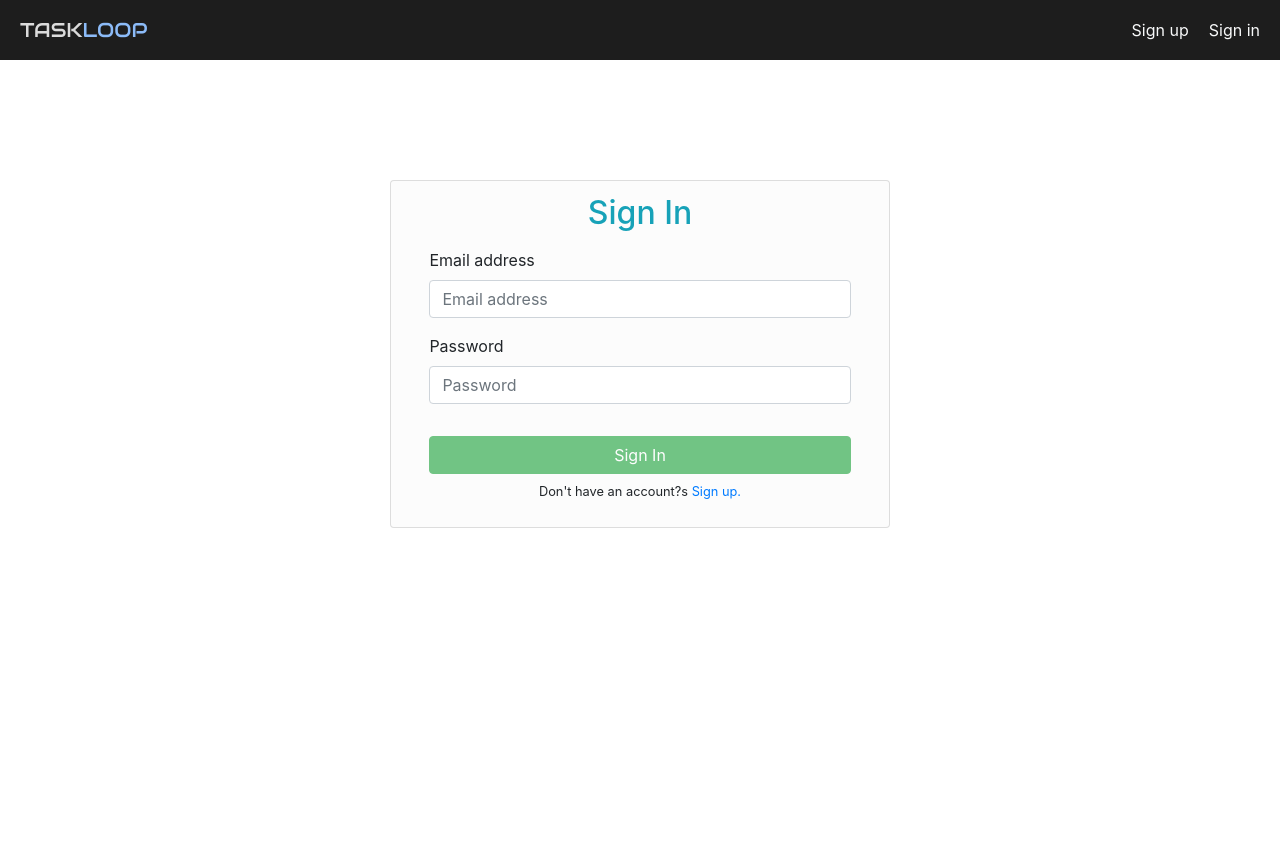
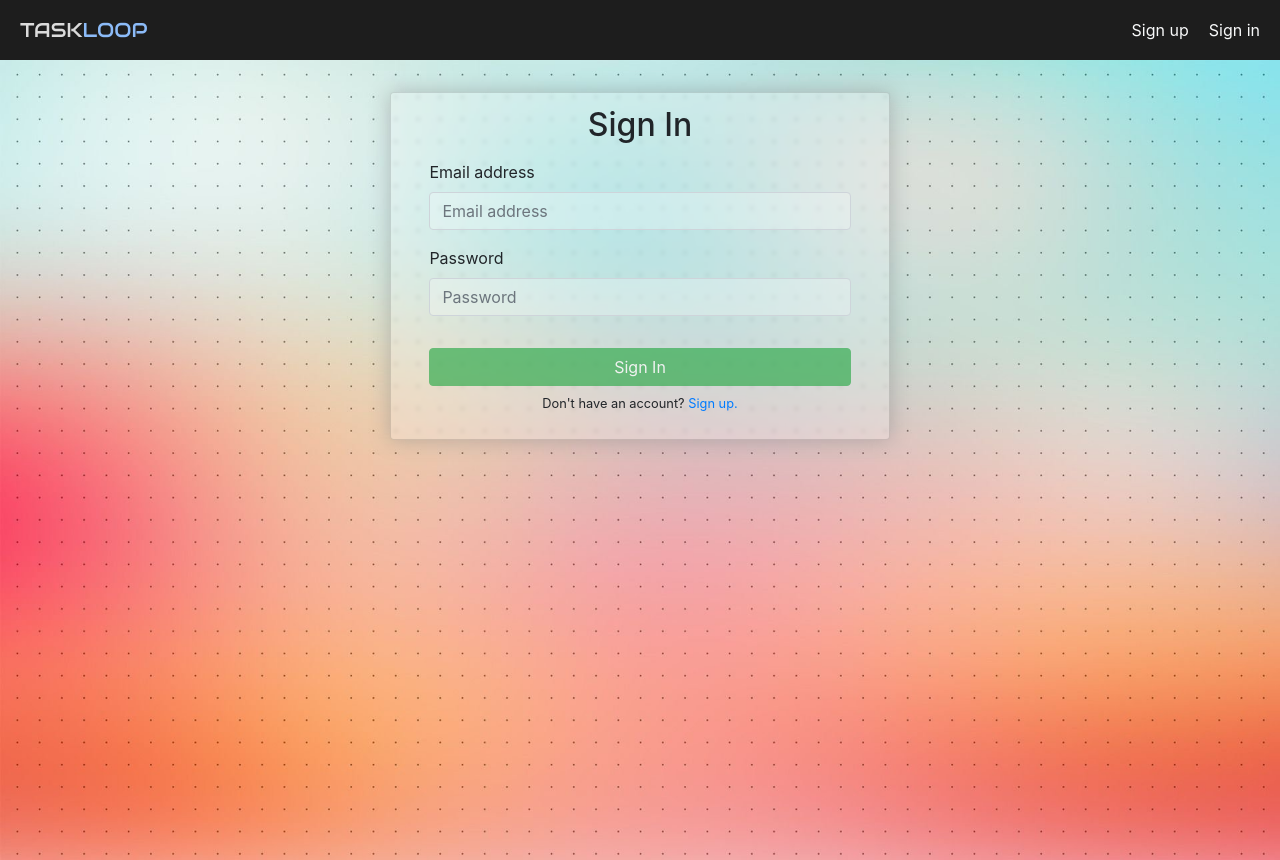
Before and after one commit to enotgr/TaskLoop, an Angular app in the folder task-loop-client/: page /auth/login in a window 1280 px wide. Before the commit the page ends 800 px from the top, so only its background shows below. Built offline with nearby package versions, Linux system fonts and the light colour scheme.

Commit message:
update auth section

```diff
--- a/task-loop-client/src/app/login-page/login-page.component.html
+++ b/task-loop-client/src/app/login-page/login-page.component.html
@@ -1,5 +1,5 @@
 <form class="login-form card" [formGroup]="loginForm">
-  <h2 class="text-center text-info mb-3">Sign In</h2>
+  <h2 class="text-center mb-3">Sign In</h2>
   <div class="form-group">
     <label for="email">Email address</label>
     <input
@@ -81,7 +81,7 @@
     Sign In
   </button>
   <small class="mt-2 text-center"
-    >Don't have an account?s
+    >Don't have an account?
     <a routerLink="/auth/register">Sign up.</a>
   </small>
 </form>
--- a/task-loop-client/src/app/login-page/login-page.component.scss
+++ b/task-loop-client/src/app/login-page/login-page.component.scss
@@ -1,9 +1,27 @@
 .login-form {
+  display: flex;
+  flex-direction: column;
   width: 90%;
   max-width: 500px;
-  margin-top: 120px;
-  margin-left: auto;
-  margin-right: auto;
+  margin: 2rem auto;
   padding: 1% 3% 2%;
-  background-color: #fcfcfc;
+  background-color: #ffffff3d;
+  backdrop-filter: blur(2px);
+  box-shadow: 0px 0px 20px #81818175;
+
+  .form-name {
+    color: #1d1d1d;
+  }
+
+  .form-group {
+
+    .form-control {
+      color: #1d1d1d;
+      background-color: #ffffff40;
+
+      &:focus {
+        background-color: #ffffff80;
+      }
+    }
+  }
 }
--- a/task-loop-client/src/app/login-page/login-page.component.ts
+++ b/task-loop-client/src/app/login-page/login-page.component.ts
@@ -2,6 +2,7 @@ import { HttpErrorResponse } from '@angular/common/http';
 import { Component, OnInit } from '@angular/core';
 import { FormControl, FormGroup, Validators } from '@angular/forms';
 import { Router } from '@angular/router';
+import { routeNames } from '../app-routing/route-names.const';
 import { AuthService } from '../shared/services/auth.service';
 
 @Component({
@@ -42,12 +43,10 @@ export class LoginPageComponent implements OnInit {
     this.isLoading = true;
 
     this.authService.login(this.loginForm.value).subscribe(
-      (response) => {
-        console.log(response);
+      () => {
         this.loginForm.enable();
         this.isLoading = false;
-        // TODO: redirect
-        this.router.navigate(['/board']);
+        this.router.navigate([`/${routeNames.board}`]);
       },
       (response: HttpErrorResponse) => {
         this.httpErrorMessage = response.error?.message;
--- a/task-loop-client/src/app/register-page/register-page.component.html
+++ b/task-loop-client/src/app/register-page/register-page.component.html
@@ -1,5 +1,5 @@
 <form class="register-form card" [formGroup]="registerForm">
-  <h2 class="text-center text-info mb-3">Sign Up</h2>
+  <h2 class="form-name text-center mb-3">Sign Up</h2>
   <div class="form-group">
     <label for="email">Email address</label>
     <input
@@ -81,10 +81,10 @@
     <input
       type="checkbox"
       class="form-check-input"
-      #isCompanyCheckbox
+      id="is-company-checkbox"
       (change)="onCheckIsCompany($event.target?.checked)"
     />
-    <label class="from-check-label" for="isCompanyCheckbox">
+    <label class="form-check-label" for="is-company-checkbox">
       Also register my company.
     </label>
   </div>
@@ -140,7 +140,7 @@
   </button>
   <small class="mt-2 text-center"
     >Already have an account?
-    <a routerLink="/">Sign in.</a>
+    <a routerLink="/auth">Sign in.</a>
   </small>
 </form>
 
--- a/task-loop-client/src/app/register-page/register-page.component.scss
+++ b/task-loop-client/src/app/register-page/register-page.component.scss
@@ -1,9 +1,47 @@
 .register-form {
+  display: flex;
+  flex-direction: column;
   width: 90%;
   max-width: 500px;
-  margin-top: 120px;
-  margin-left: auto;
-  margin-right: auto;
+  margin: 2rem auto;
   padding: 1% 3% 2%;
-  background-color: #fcfcfc;
+  background-color: #ffffff3d;
+  backdrop-filter: blur(2px);
+  box-shadow: 0px 0px 20px #81818175;
+
+  .form-name {
+    color: #1d1d1d;
+  }
+
+  .form-group {
+
+    .form-control {
+      color: #1d1d1d;
+      background-color: #ffffff40;
+
+      &:focus {
+        background-color: #ffffff80;
+      }
+    }
+  }
+
+  .form-check {
+    display: flex;
+    flex-direction: row;
+    align-items: center;
+    height: 30px;
+
+    .form-check-input {
+      display: flex;
+      flex-direction: column;
+      height: 16px;
+    }
+
+    .form-check-label {
+      display: flex;
+      flex-direction: column;
+      font-size: 11px;
+      height: 10px;
+    }
+  }
 }
--- a/task-loop-client/src/app/shared/components/header/header.component.scss
+++ b/task-loop-client/src/app/shared/components/header/header.component.scss
@@ -10,9 +10,7 @@
   .nav-items {
     display: flex;
     flex-direction: row;
-    // justify-content: flex-end;
     margin-left: auto;
-    // font-family: "Audiowide", cursive;
 
     .nav-item {
       display: flex;
@@ -23,9 +21,6 @@
   }
 
   .logo {
-    // position: absolute;
-    // top: 8px;
-    // left: 20px;
     display: flex;
     flex-direction: column;
     justify-content: center;
--- a/task-loop-client/src/app/shared/layouts/auth-layout/auth-layout.component.html
+++ b/task-loop-client/src/app/shared/layouts/auth-layout/auth-layout.component.html
@@ -1,5 +1,7 @@
 <app-header [links]="links"></app-header>
 
-<div class="auth-block">
+<div class="background">
   <router-outlet></router-outlet>
 </div>
+
+<!-- <div class="background"></div> -->
--- a/task-loop-client/src/app/shared/layouts/auth-layout/auth-layout.component.scss
+++ b/task-loop-client/src/app/shared/layouts/auth-layout/auth-layout.component.scss
@@ -5,3 +5,13 @@
   flex-direction: column;
   width: 100%;
 }
+
+.background {
+  background: url('/assets/images/background.jpg') no-repeat;
+  background-size: cover;
+  position: relative;
+  background-position: center;
+  height: 100vh;
+  width: 100vw;
+  box-sizing: border-box;
+}
--- a/task-loop-client/src/app/shared/services/auth.service.ts
+++ b/task-loop-client/src/app/shared/services/auth.service.ts
@@ -44,7 +44,7 @@ export class AuthService {
   isAuthenticated(): boolean {
     console.log(`Token: ${this.token}`);
 
-    // TODO: store
+    // TODO: store and cookies
     const isToken = !!this.token;
     if (isToken) {
       return isToken;
```
Also changed, not shown: task-loop-client/src/assets/images/background.jpg (added).
